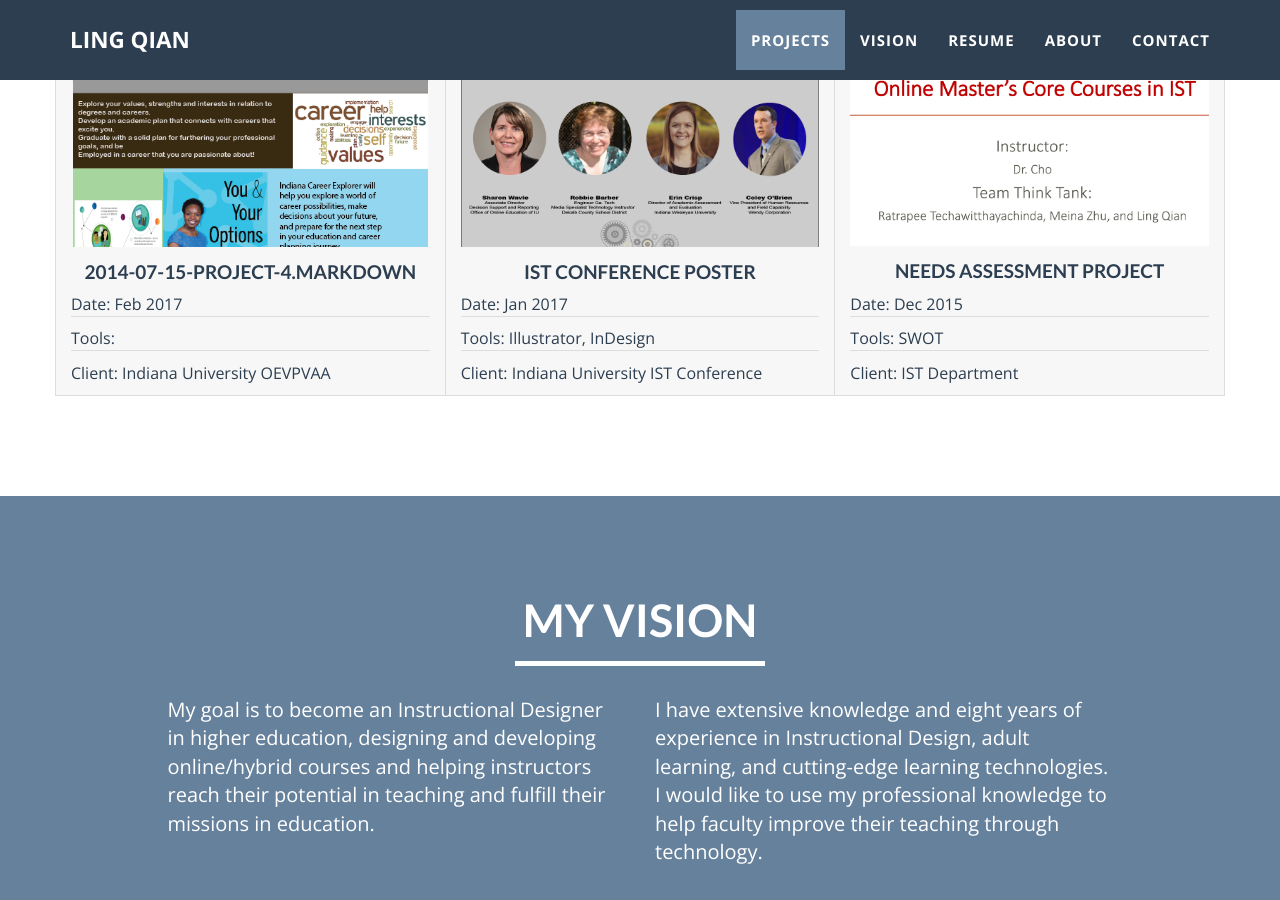
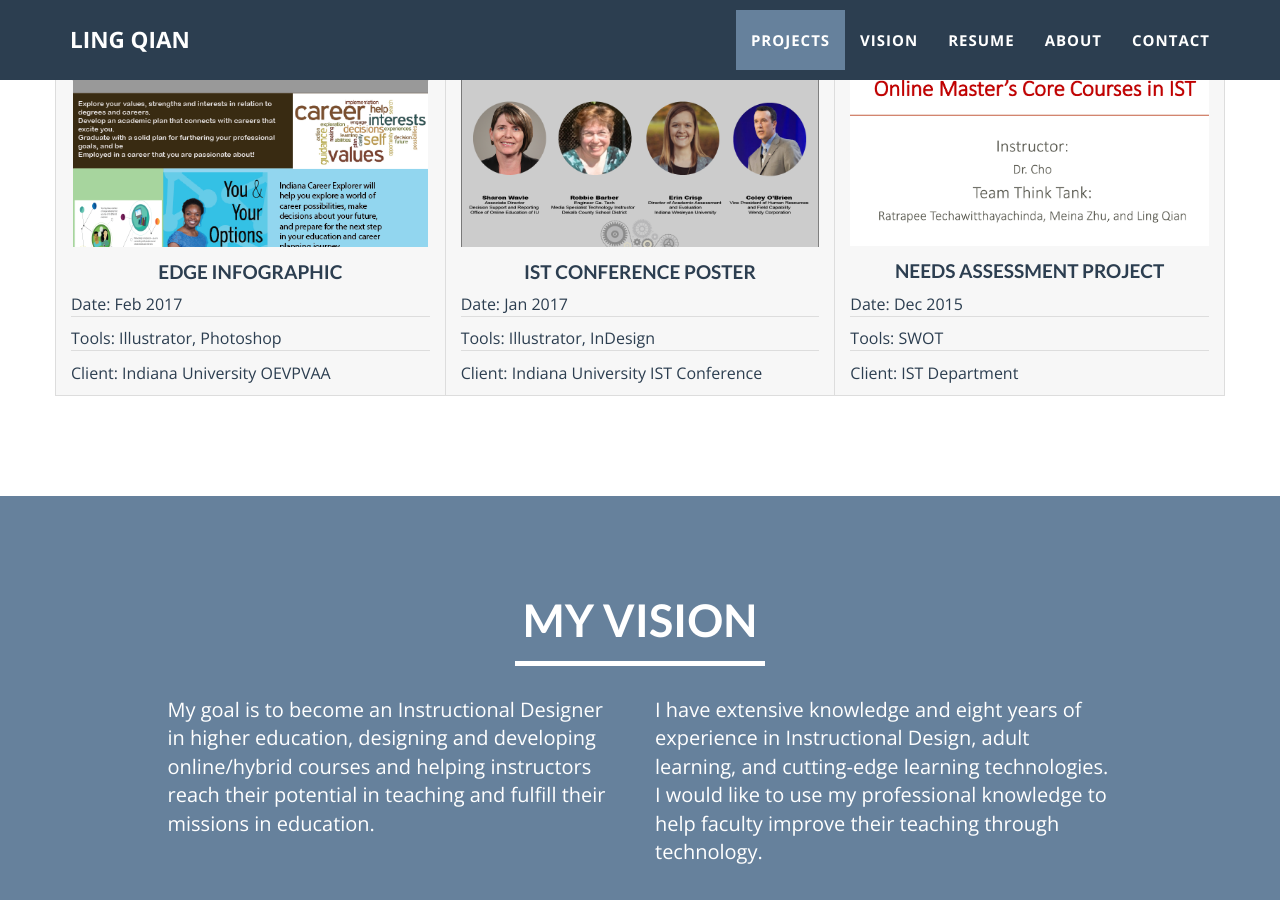
Before and after one commit to lingqiann/lingqiann.github.io, a Jekyll site: the page built from _posts/2014-07-15-project-4.markdown, in a window 1280 px wide and 900 px high, scrolled down 968 px. Built offline with Jekyll 4.4.1, drawn with Linux system fonts in a browser that asks for light colours.

Commit message:
Update 2014-07-15-project-4.markdown

```diff
--- a/_posts/2014-07-15-project-4.markdown
+++ b/_posts/2014-07-15-project-4.markdown
@@ -1,12 +1,11 @@
 ---
 layout: default
-modal-id: 4
+name: EDGE infographic
 date: 2017-02-15
+tools: "Illustrator, Photoshop"
 img: EDGE_infographic.png
 alt: image-alt
-project-date: February 2017
 client: Indiana University OEVPVAA
-category: Infographic
 pdf: EDGE_infographic.pdf
 ---
 
```
